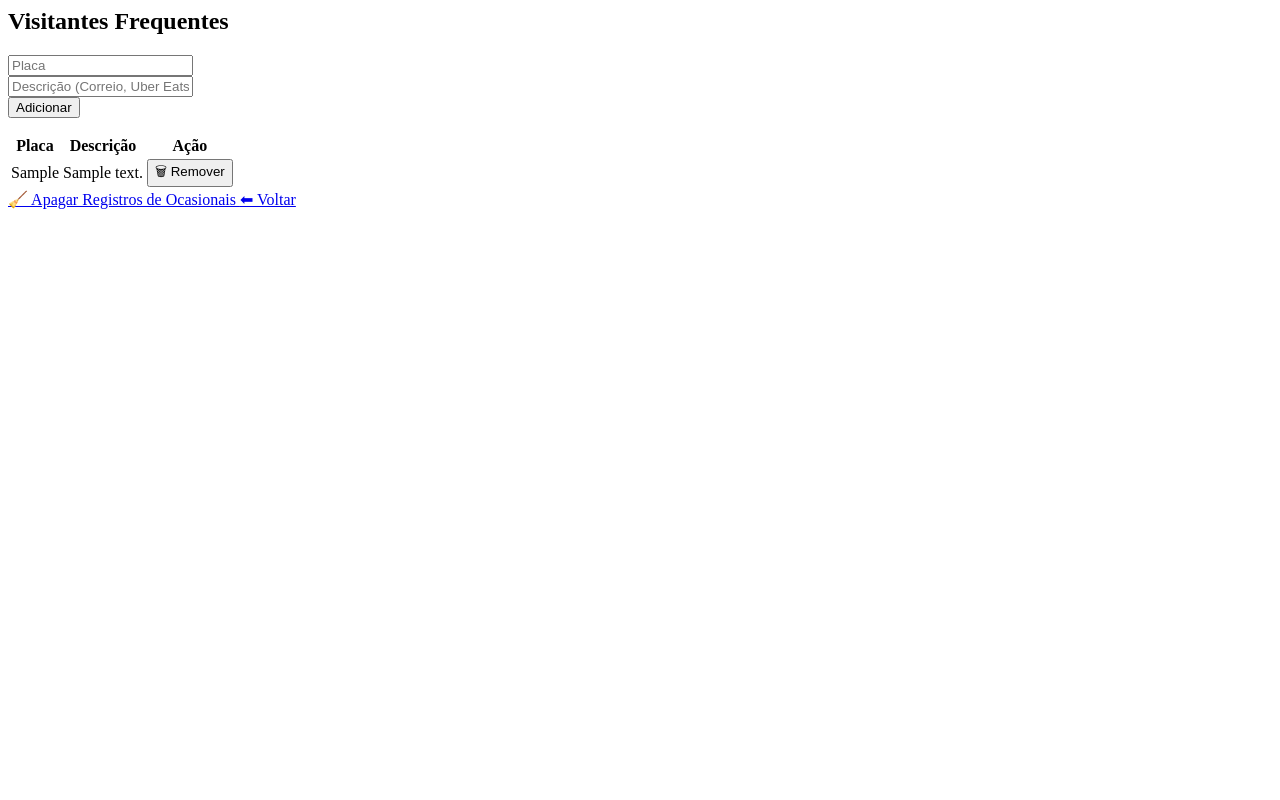
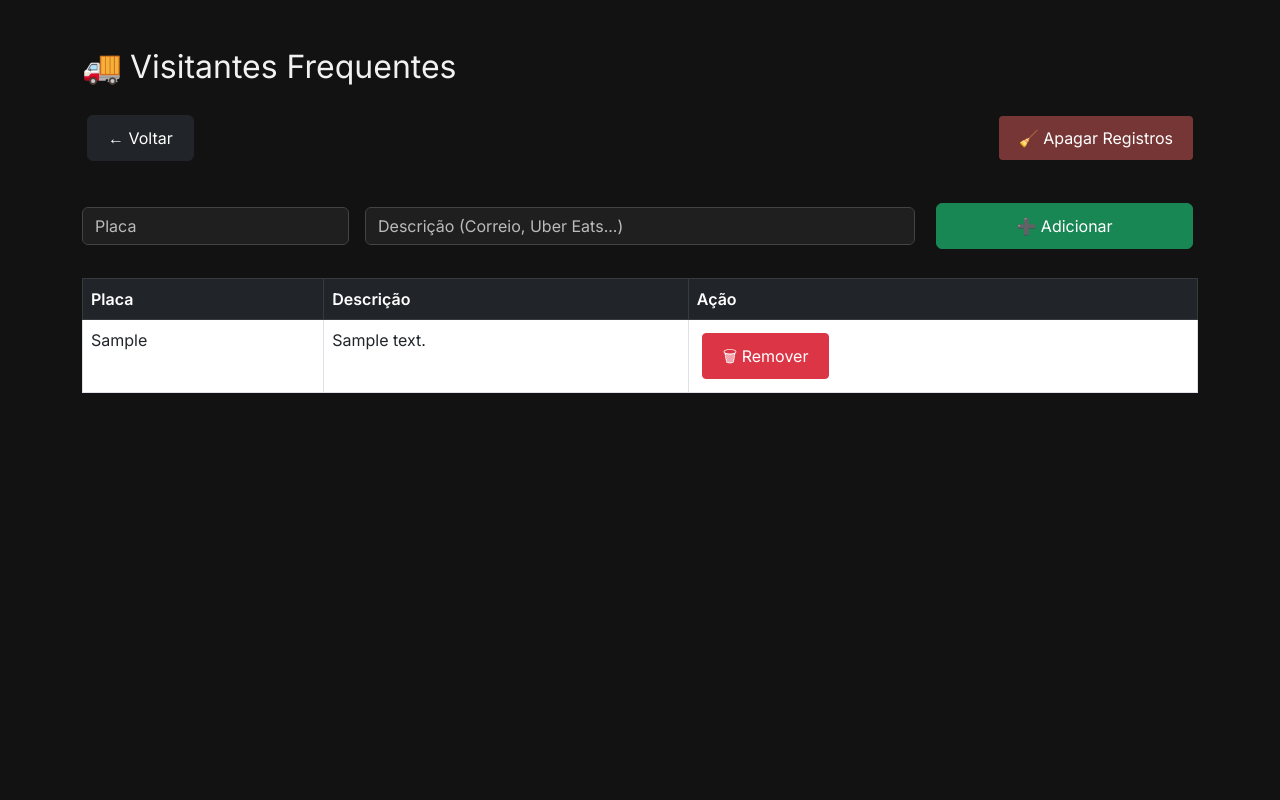
Before and after one commit to Eduardohmn/controle-acesso-condominio, a Flask app: page /visitantes_frequentes in a window 1280 px wide. Run offline with Flask 3, Linux system fonts and the light colour scheme; tables that the repository leaves empty hold one stand-in row (values such as "Sample post").

Commit message:
Interface escura e melhorias nos botões. Stream da câmera ao vivo implementado. Visitantes frequentes reformulados com layout moderno.

```diff
--- a/app.py
+++ b/app.py
@@ -1,11 +1,32 @@
-from flask import Flask, render_template, request, redirect, url_for, flash
-from recognizer.detector import capturar_imagem, detectar_placa
-from models.database import Session, Registro, Morador
-from models.database import VisitanteFrequente
+from flask import Flask, render_template, request, redirect, url_for, flash, Response
+from recognizer.detector import detectar_placa
+from models.database import Session, Registro, Morador, VisitanteFrequente
 import datetime
+import cv2
 
 app = Flask(__name__)
-app.secret_key = 's3cr3t'  # Para mensagens flash
+app.secret_key = 's3cr3t'
+
+# Inicializa a câmera global
+camera = cv2.VideoCapture(0)
+
+# Captura de imagem ao vivo (sem importar detector.py)
+def capturar_imagem():
+    ret, frame = camera.read()
+    if ret:
+        cv2.imwrite('static/captures/captura.jpg', frame)
+
+# Stream em tempo real para o <img src="/video_feed">
+def gerar_frames():
+    while True:
+        success, frame = camera.read()
+        if not success:
+            break
+        else:
+            ret, buffer = cv2.imencode('.jpg', frame)
+            frame = buffer.tobytes()
+            yield (b'--frame\r\n'
+                   b'Content-Type: image/jpeg\r\n\r\n' + frame + b'\r\n')
 
 @app.route('/', methods=['GET'])
 def index():
@@ -51,7 +72,6 @@
         return redirect(url_for('cadastrar_morador'))
 
     return render_template('cadastro.html')
-from models.database import VisitanteFrequente
 
 @app.route('/registros', methods=['GET'])
 def listar_registros():
@@ -59,7 +79,6 @@
     visitantes_frequentes = session.query(VisitanteFrequente).all()
     frequentes_dict = {v.placa: v.descricao for v in visitantes_frequentes}
 
-    # Filtros (placa, tipo, datas)
     placa = request.args.get('placa', '').upper()
     tipo = request.args.get('tipo', '')
     data_inicio = request.args.get('data_inicio', '')
@@ -69,38 +88,30 @@
 
     if placa:
         query = query.filter(Registro.placa.like(f'%{placa}%'))
-
     if tipo in ['entrada', 'saida']:
         query = query.filter(Registro.tipo == tipo)
-
     if data_inicio:
-        query = query.filter(Registro.data_hora >= datetime.strptime(data_inicio, '%Y-%m-%d'))
-
+        query = query.filter(Registro.data_hora >= datetime.datetime.strptime(data_inicio, '%Y-%m-%d'))
     if data_fim:
-        query = query.filter(Registro.data_hora <= datetime.strptime(data_fim, '%Y-%m-%d'))
+        query = query.filter(Registro.data_hora <= datetime.datetime.strptime(data_fim, '%Y-%m-%d'))
 
     registros = query.order_by(Registro.data_hora.desc()).all()
     session.close()
 
     return render_template('registros.html', registros=registros, frequentes=frequentes_dict)
 
-
 @app.route('/visitantes_frequentes', methods=['GET', 'POST'])
 def visitantes_frequentes():
     session = Session()
-
     if request.method == 'POST':
         placa = request.form['placa'].upper().replace(" ", "").replace("-", "")
         descricao = request.form['descricao']
-
         if not session.query(VisitanteFrequente).filter_by(placa=placa).first():
             novo = VisitanteFrequente(placa=placa, descricao=descricao)
             session.add(novo)
             session.commit()
-
     lista = session.query(VisitanteFrequente).all()
     session.close()
-
     return render_template('visitantes_frequentes.html', lista=lista)
 
 @app.route('/remover_visitante_frequente/<int:id>', methods=['POST'])
@@ -113,24 +124,22 @@
     session.close()
     return redirect(url_for('visitantes_frequentes'))
 
-
-
 @app.route('/apagar_ocasionais')
 def apagar_ocasionais():
     session = Session()
-
-    # Lista de placas frequentes
     placas_frequentes = [v.placa for v in session.query(VisitanteFrequente).all()]
-
-    # Deleta todos que não estão na lista de frequentes
-    session.query(Registro).filter(Registro.morador_id == None).filter(~Registro.placa.in_(placas_frequentes)).delete(synchronize_session=False)
-
+    session.query(Registro)\
+        .filter(Registro.morador_id == None)\
+        .filter(~Registro.placa.in_(placas_frequentes))\
+        .delete(synchronize_session=False)
     session.commit()
     session.close()
-
     flash("Visitantes ocasionais apagados com sucesso!", "success")
     return redirect(url_for('listar_registros'))
 
+@app.route('/video_feed')
+def video_feed():
+    return Response(gerar_frames(), mimetype='multipart/x-mixed-replace; boundary=frame')
 
 if __name__ == '__main__':
     app.run(debug=True)
--- /dev/null
+++ b/static/css/dark_theme.css
@@ -0,0 +1,73 @@
+body {
+    background-color: #121212;
+    color: #f1f1f1;
+    font-family: 'Inter', sans-serif;
+}
+
+h1, h2 {
+    color: #f1f1f1;
+}
+
+.btn {
+    font-size: 16px;
+    padding: 10px 20px;
+    margin: 5px;
+}
+
+.btn-primary {
+    background-color: #1f6feb;
+    border: none;
+}
+
+.btn-secondary, .btn-outline-secondary {
+    background-color: #2c2c2c;
+    color: #f1f1f1;
+    border: 1px solid #444;
+}
+
+.btn-warning {
+    background-color: #ffa500;
+    color: #000;
+    border: none;
+}
+
+.table {
+    background-color: #1e1e1e;
+    color: #f1f1f1;
+}
+
+.table thead {
+    background-color: #333;
+    color: #fff;
+}
+
+.form-control, .form-select {
+    background-color: #1f1f1f;
+    color: #fff;
+    border: 1px solid #444;
+}
+
+.form-control::placeholder {
+    color: #bbb;
+}
+
+.alert {
+    background-color: #2a2a2a;
+    color: #eee;
+    border: 1px solid #444;
+}
+
+.form-control:focus,
+.form-select:focus {
+    background-color: #1f1f1f;
+    color: #fff;
+    border-color: #4b296b;
+    box-shadow: 0 0 0 0.2rem rgba(75, 41, 107, 0.25);
+}
+
+input:-webkit-autofill {
+    background-color: #1f1f1f !important;
+    color: #fff !important;
+    box-shadow: 0 0 0px 1000px #1f1f1f inset !important;
+    -webkit-text-fill-color: #fff !important;
+}
--- a/templates/visitantes_frequentes.html
+++ b/templates/visitantes_frequentes.html
@@ -1,19 +1,56 @@
-<h2>Visitantes Frequentes</h2>
+<!DOCTYPE html>
+<html lang="pt-BR">
+<head>
+    <meta charset="UTF-8">
+    <title>Visitantes Frequentes</title>
 
-<form method="POST" class="row g-3 mb-4">
-    <div class="col-md-4">
+    <!-- Estilos -->
+    <link href="https://cdn.jsdelivr.net/npm/bootstrap@5.3.0/dist/css/bootstrap.min.css" rel="stylesheet">
+    <link href="https://fonts.googleapis.com/css2?family=Inter:wght@400;600&display=swap" rel="stylesheet">
+    <link rel="stylesheet" href="{{ url_for('static', filename='css/dark_theme.css') }}">
+    <style>
+        .btn-soft-danger {
+            background-color: #773636;
+            color: #fff;
+            border: none;
+        }
+        .btn-soft-danger:hover {
+            background-color: #a94444;
+        }
+    </style>
+</head>
+<body class="container mt-5">
+
+    <h2 class="mb-4 d-flex align-items-center gap-2">
+        <span>🚚</span> Visitantes Frequentes
+    </h2>
+
+    <!-- Botões superiores -->
+    <div class="d-flex flex-wrap justify-content-between align-items-center mb-4">
+        <div class="d-flex gap-2 mb-2">
+            <a href="/" class="btn btn-dark">← Voltar</a>
+        </div>
+        <div class="d-flex gap-2 mb-2">
+            <a href="/apagar_ocasionais" class="btn btn-soft-danger btn-sm" onclick="return confirm('Apagar todos os registros de visitantes ocasionais?')">🧹 Apagar Registros</a>
+        </div>
+    </div>
+
+    <!-- Formulário -->
+    <form method="POST" class="row g-3 align-items-center mb-4">
+        <div class="col-md-3">
             <input type="text" name="placa" placeholder="Placa" class="form-control" required>
         </div>
         <div class="col-md-6">
             <input type="text" name="descricao" placeholder="Descrição (Correio, Uber Eats...)" class="form-control" required>
         </div>
-    <div class="col-md-2">
-        <button type="submit" class="btn btn-success w-100">Adicionar</button>
+        <div class="col-md-3 d-grid">
+            <button type="submit" class="btn btn-success">➕ Adicionar</button>
         </div>
     </form>
 
+    <!-- Tabela -->
     <table class="table table-bordered">
-    <thead>
+        <thead class="table-dark">
             <tr>
                 <th>Placa</th>
                 <th>Descrição</th>
@@ -35,7 +72,5 @@
         </tbody>
     </table>
 
-<a href="/apagar_ocasionais" class="btn btn-danger mt-3" onclick="return confirm('Tem certeza que deseja apagar todos os registros de visitantes ocasionais?')">
-    🧹 Apagar Registros de Ocasionais
-</a>
-<a href="/" class="btn btn-secondary mt-3">⬅ Voltar</a>
+</body>
+</html>
```
Also changed, not shown: recognizer/detector.py (+1 -6 lines), templates/cadastro.html (+14 -5 lines), templates/index.html (+30 -18 lines), templates/registros.html (+19 -8 lines). Lines whose indentation alone changed are shown as unchanged.
